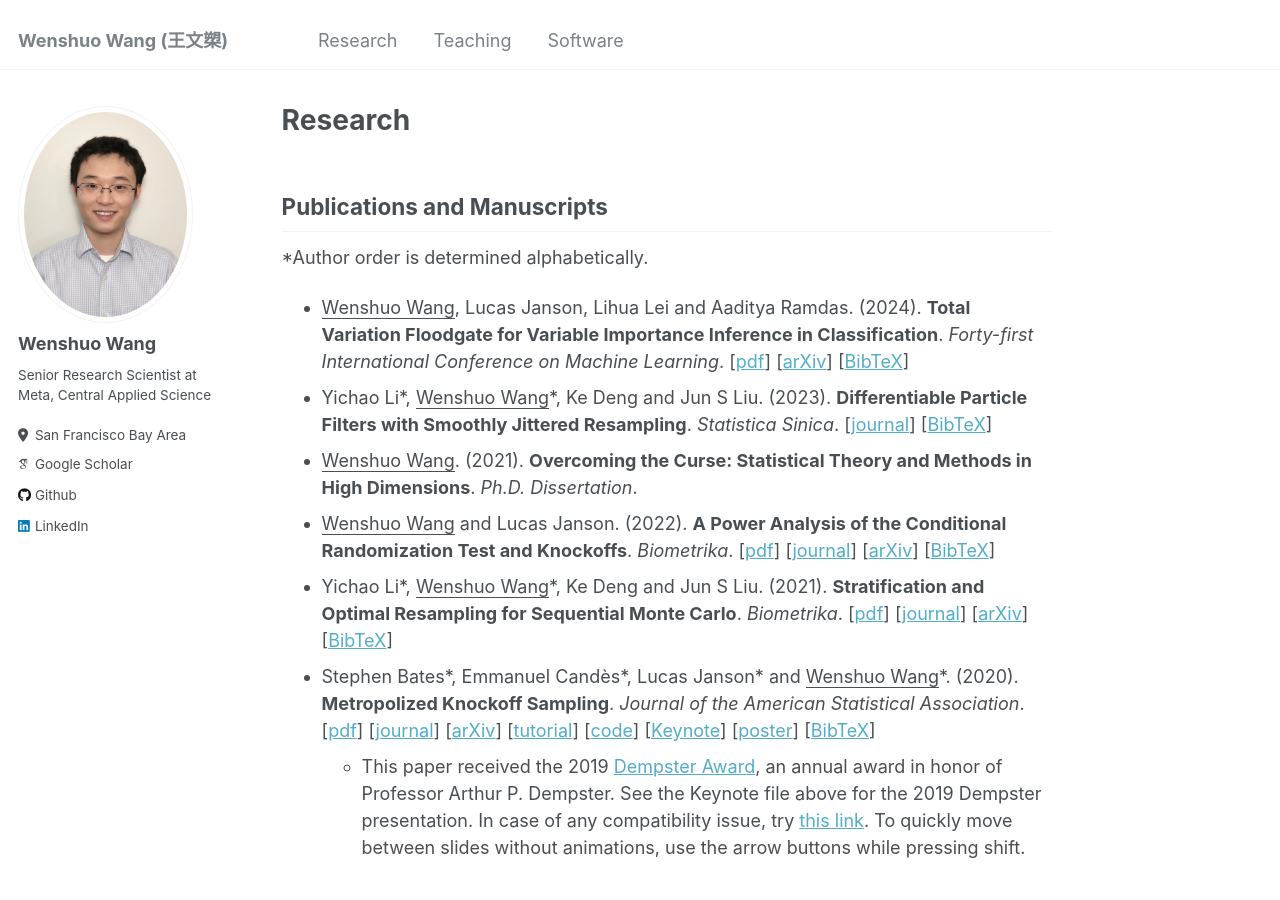
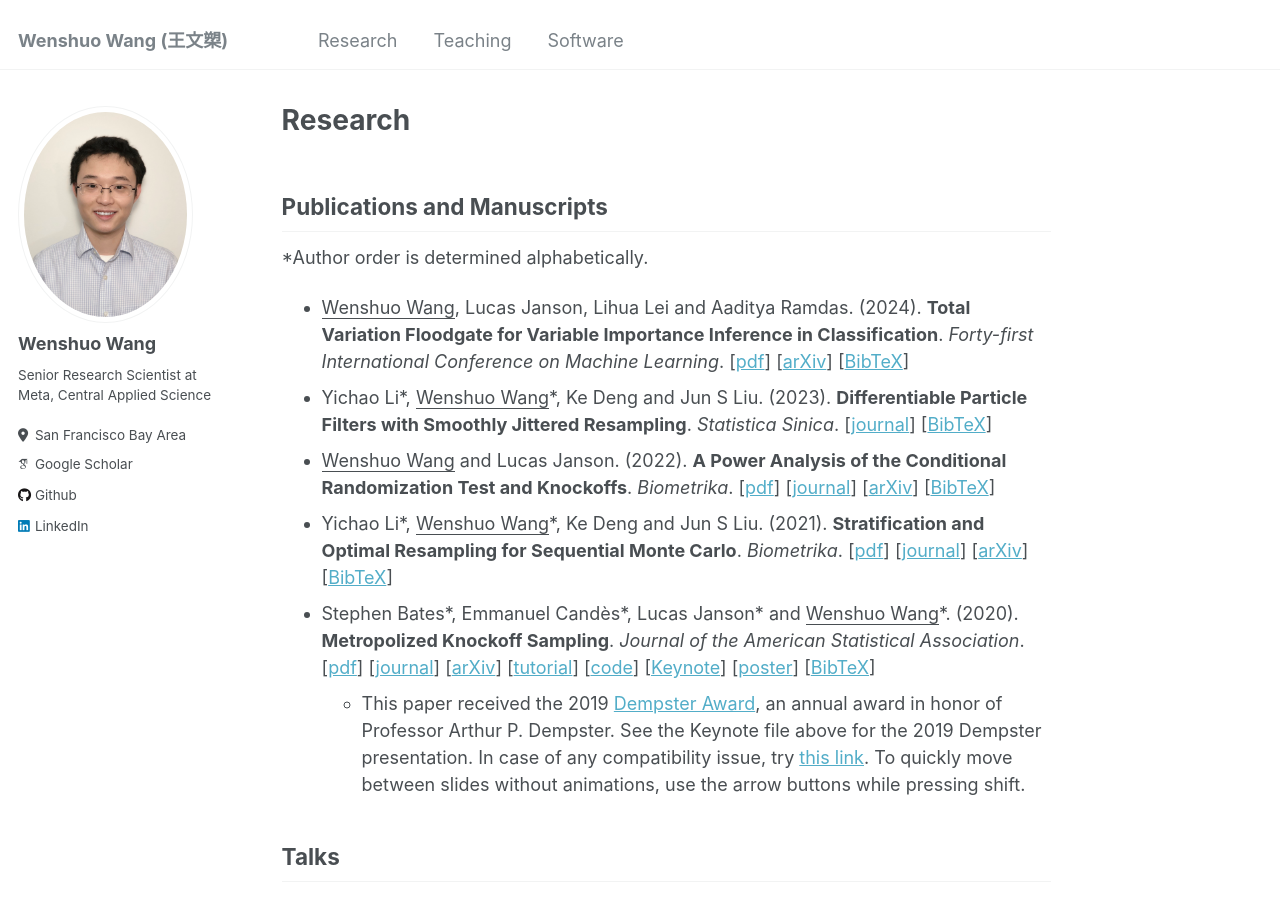
Before and after one commit to wenshuow/wenshuow.github.io, a Jekyll site: the page built from _pages/research.md, in a window 1280 px wide and 900 px high. Built offline with Jekyll 4.4.1, drawn with Linux system fonts in a browser that asks for light colours; some web fonts are replaced.

Commit message:
Update research.md

```diff
--- a/_pages/research.md
+++ b/_pages/research.md
@@ -8,7 +8,6 @@ author_profile: true
 \*Author order is determined alphabetically.
 - <u>Wenshuo Wang</u>, Lucas Janson, Lihua Lei and Aaditya Ramdas. (2024). <strong>Total Variation Floodgate for Variable Importance Inference in Classification</strong>. <em>Forty-first International Conference on Machine Learning</em>. [<a href="./files/ETV_WJLR.pdf" target="_blank">pdf</a>] [<a href="https://arxiv.org/abs/2309.04002" target="_blank">arXiv</a>] [<a href="./files/ETV-WJLR-2023.html" target="_blank">BibTeX</a>]
 - Yichao Li\*, <u>Wenshuo Wang</u>\*, Ke Deng and Jun S Liu. (2023). <strong>Differentiable Particle Filters with Smoothly Jittered Resampling</strong>. <em>Statistica Sinica</em>. [<a href="https://www3.stat.sinica.edu.tw/ss_newpaper/SS-2022-0256_na.pdf" target="_blank">journal</a>] [<a href="./files/RRJ-LWDL-2023.html" target="_blank">BibTeX</a>]
-- <u>Wenshuo Wang</u>. (2021). <strong>Overcoming the Curse: Statistical Theory and Methods in High Dimensions</strong>. <em>Ph.D. Dissertation</em>.
 - <u>Wenshuo Wang</u> and Lucas Janson. (2022). <strong>A Power Analysis of the Conditional Randomization Test and Knockoffs</strong>. <em>Biometrika</em>. [<a href="./files/CRT_knockoffs_WJ.pdf" target="_blank">pdf</a>] [<a href="https://academic.oup.com/biomet/article-abstract/109/3/631/6415822" target="_blank">journal</a>] [<a href="https://arxiv.org/abs/2010.02304" target="_blank">arXiv</a>] [<a href="./files/CRT_knockoffs-WJ-2020.html" target="_blank">BibTeX</a>]
 - Yichao Li\*, <u>Wenshuo Wang</u>\*, Ke Deng and Jun S Liu. (2021). <strong>Stratification and Optimal Resampling for Sequential Monte Carlo</strong>. <em>Biometrika</em>. [<a href="./files/SMC_LWDL.pdf" target="_blank">pdf</a>] [<a href="https://academic.oup.com/biomet/article-abstract/109/1/181/6132360" target="_blank">journal</a>] [<a href="https://arxiv.org/abs/2004.01975" target="_blank">arXiv</a>] [<a href="./files/SMC-LWDL-2020.html" target="_blank">BibTeX</a>]
 - Stephen Bates\*, Emmanuel Candès\*, Lucas Janson\* and <u>Wenshuo Wang</u>\*. (2020). <strong>Metropolized Knockoff Sampling</strong>. <em>Journal of the American Statistical Association</em>. [<a href="./files/Metropolized_Knockoff_Sampling_BCJW.pdf" target="_blank">pdf</a>] [<a href="https://www.tandfonline.com/doi/full/10.1080/01621459.2020.1729163" target="_blank">journal</a>] [<a href="https://arxiv.org/abs/1903.00434" target="_blank">arXiv</a>] [<a href="https://web.stanford.edu/group/candes/metro/" target="_blank">tutorial</a>] [<a href="https://github.com/wenshuow/metro" target="_blank">code</a>] [<a href="./files/MKS_Dempster_2019.key" target="_blank">Keynote</a>] [<a href="./files/MKS_NESS_2019_Poster.pdf" target="_blank">poster</a>] [<a href="./files/MKS-BCJW-2020.html" target="_blank">BibTeX</a>]
```
